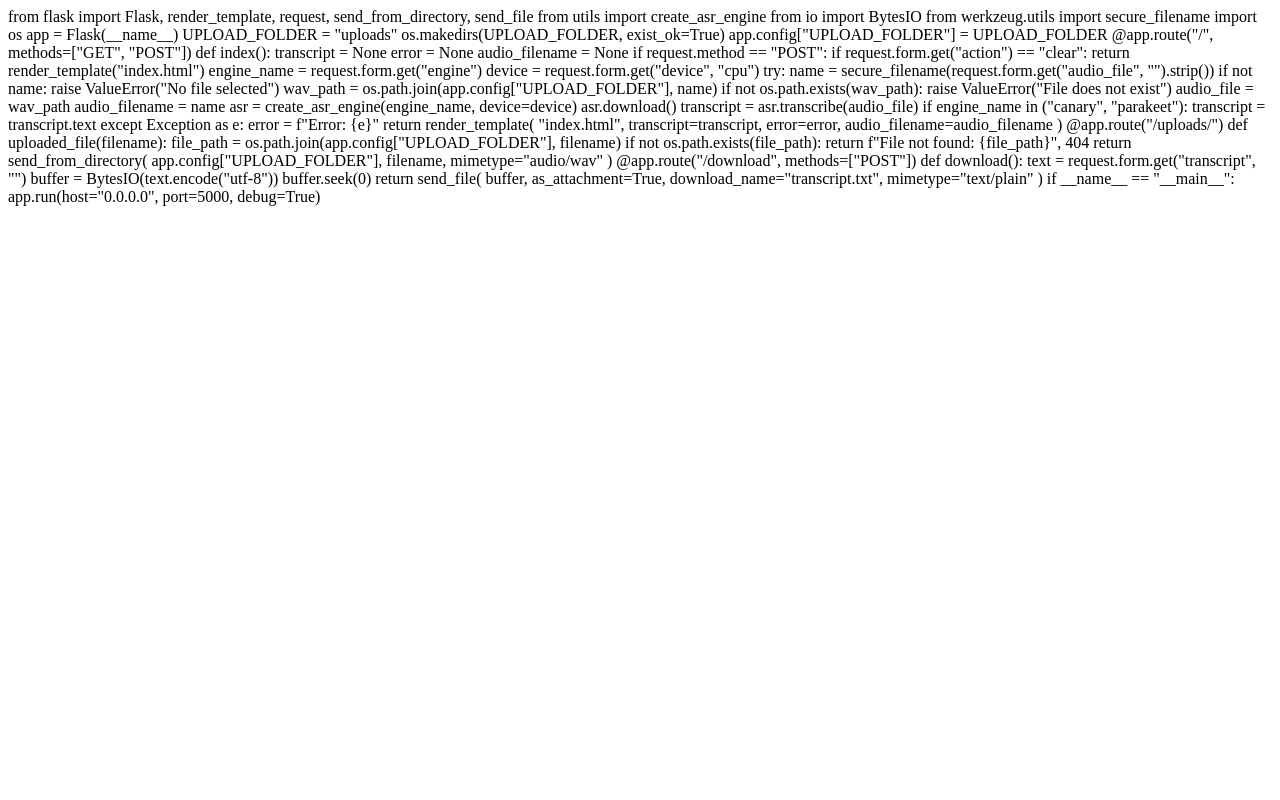
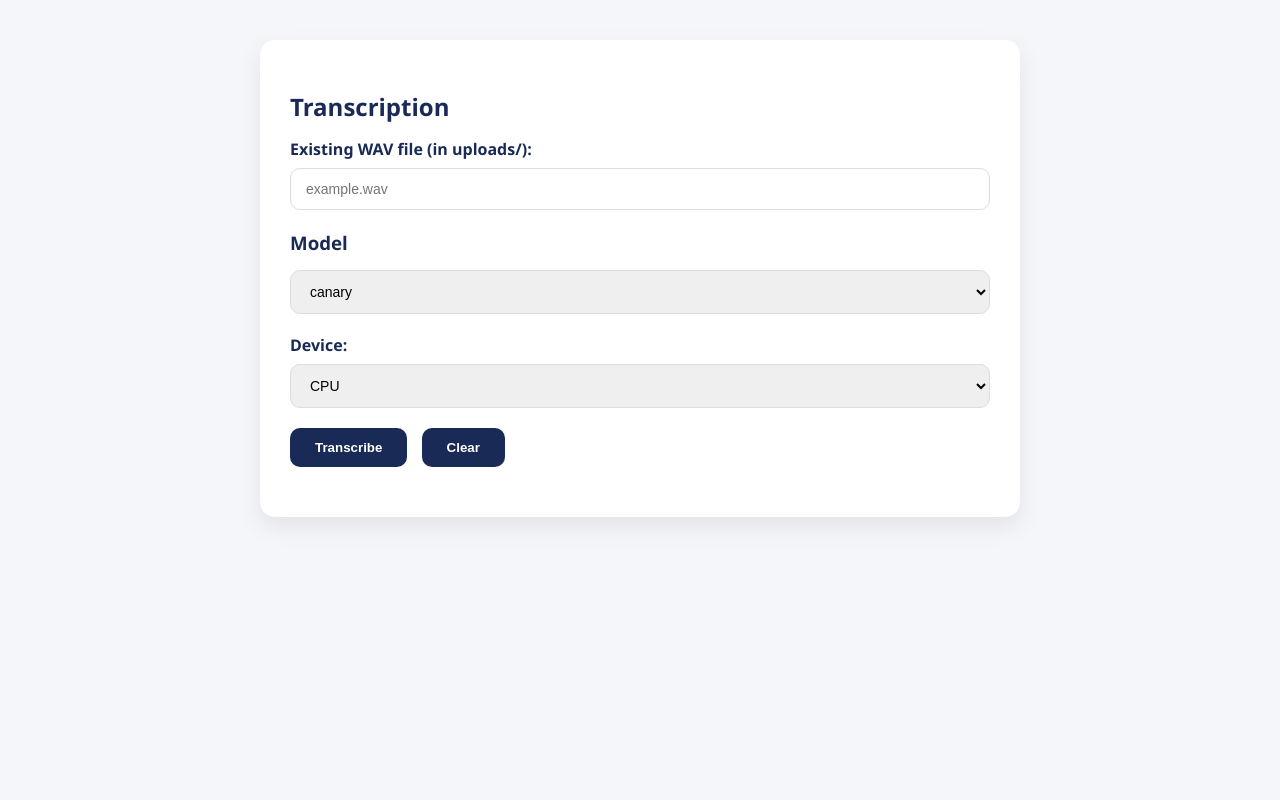
Before and after one commit to danieldedek/test2-image, a Flask app: page / in a window 1280 px wide. Run offline with Flask 3, Linux system fonts and the light colour scheme.

Commit message:
Update index.html

```diff
--- a/app/templates/index.html
+++ b/app/templates/index.html
@@ -1,83 +1,67 @@
-from flask import Flask, render_template, request, send_from_directory, send_file
-from utils import create_asr_engine
-from io import BytesIO
-from werkzeug.utils import secure_filename
-import os
+<!DOCTYPE html>
+<html lang="cs">
+<head>
+    <meta charset="UTF-8">
+    <title>ASR Demo</title>
+    <link rel="stylesheet" href="{{ url_for('static', filename='style.css') }}">
+</head>
+<body>
 
-app = Flask(__name__)
-UPLOAD_FOLDER = "uploads"
-os.makedirs(UPLOAD_FOLDER, exist_ok=True)
-app.config["UPLOAD_FOLDER"] = UPLOAD_FOLDER
+<div class="container">
 
+    <h2>Transcription</h2>
 
-@app.route("/", methods=["GET", "POST"])
-def index():
-    transcript = None
-    error = None
-    audio_filename = None
+    <form method="POST">
+        <div>
+            <label>Existing WAV file (in uploads/):</label>
+            <input type="text" name="audio_file" placeholder="example.wav">
+        </div>
 
-    if request.method == "POST":
-        if request.form.get("action") == "clear":
-            return render_template("index.html")
+        <div>
+            <h3>Model</h3>
+            <select name="engine">
+                <option value="canary">canary</option>
+                <option value="parakeet">parakeet</option>
+                <option value="whisper">whisper</option>
+            </select>
+        </div>
 
-        engine_name = request.form.get("engine")
-        device = request.form.get("device", "cpu")
+        <div>
+            <label>Device:</label>
+            <select name="device">
+                <option value="cpu">CPU</option>
+                <option value="cuda">GPU</option>
+            </select>
+        </div>
 
-        try:
-            name = secure_filename(request.form.get("audio_file", "").strip())
-            if not name:
-                raise ValueError("No file selected")
+        <div>
+            <button type="submit">Transcribe</button>
+            <button type="submit" name="action" value="clear">Clear</button>
+        </div>
+    </form>
 
-            wav_path = os.path.join(app.config["UPLOAD_FOLDER"], name)
-            if not os.path.exists(wav_path):
-                raise ValueError("File does not exist")
+    {% if audio_filename %}
+    <div class="card">
+        <h3>Play audio</h3>
+        <audio controls>
+            <source src="{{ url_for('uploaded_file', filename=audio_filename) }}" type="audio/wav">
+            Your browser does not support the audio element.
+        </audio>
+    </div>
+    {% endif %}
 
-            audio_file = wav_path
-            audio_filename = name
+    {% if transcript %}
+    <div class="card">
+        <h3>Transcript</h3>
+        <textarea readonly>{{ transcript }}</textarea>
+        <form method="POST" action="/download" style="margin-top: 10px;">
+            <input type="hidden" name="transcript" value="{{ transcript }}">
+            <button>Download</button>
+        </form>
+    </div>
+    {% endif %}
 
-            asr = create_asr_engine(engine_name, device=device)
-            asr.download()
-            transcript = asr.transcribe(audio_file)
+</div>
 
-            if engine_name in ("canary", "parakeet"):
-                transcript = transcript.text
-
-        except Exception as e:
-            error = f"Error: {e}"
-
-    return render_template(
-        "index.html",
-        transcript=transcript,
-        error=error,
-        audio_filename=audio_filename
-    )
-
-
-@app.route("/uploads/<path:filename>")
-def uploaded_file(filename):
-    file_path = os.path.join(app.config["UPLOAD_FOLDER"], filename)
-    if not os.path.exists(file_path):
-        return f"File not found: {file_path}", 404
-
-    return send_from_directory(
-        app.config["UPLOAD_FOLDER"],
-        filename,
-        mimetype="audio/wav"
-    )
-
-
-@app.route("/download", methods=["POST"])
-def download():
-    text = request.form.get("transcript", "")
-    buffer = BytesIO(text.encode("utf-8"))
-    buffer.seek(0)
-    return send_file(
-        buffer,
-        as_attachment=True,
-        download_name="transcript.txt",
-        mimetype="text/plain"
-    )
-
-
-if __name__ == "__main__":
-    app.run(host="0.0.0.0", port=5000, debug=True)
+</body>
+</html>
```
